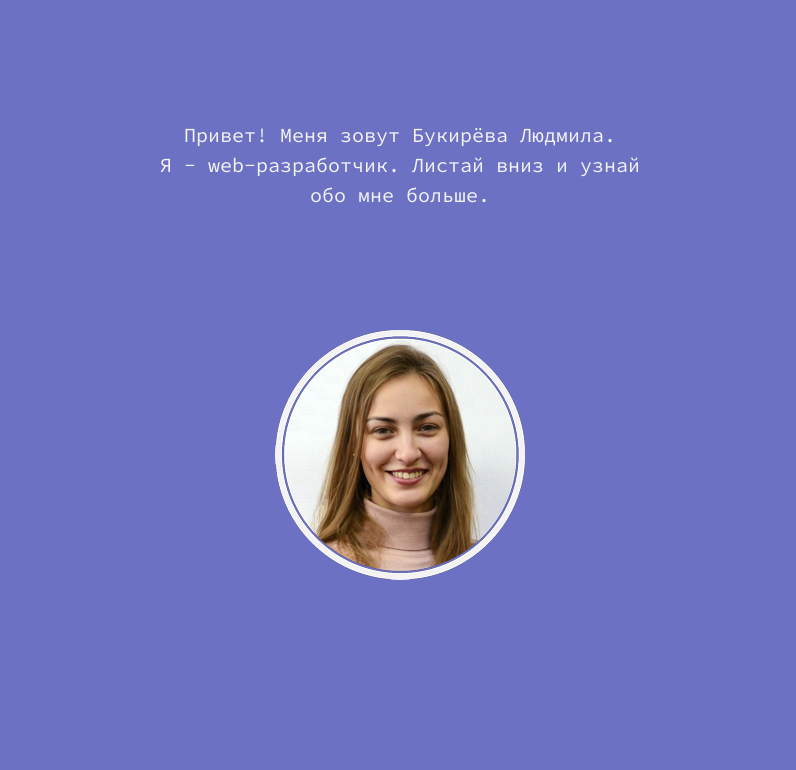
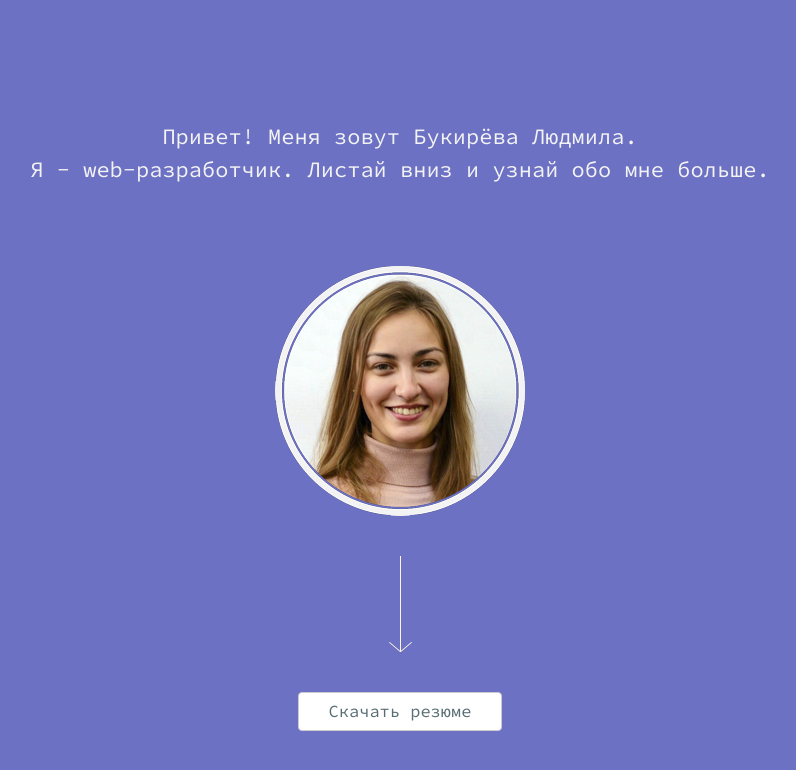
Before and after one commit to BukirevaLiudmila/site-portfolio, a plain HTML site: page index.html in a window 1280 px wide. Shown: the whole page, without its empty margins (240-1036 px from the left). Drawn offline with Linux system fonts and the light colour scheme.

Commit message:
added image

```diff
--- a/css/style.css
+++ b/css/style.css
@@ -1,13 +1,26 @@
+.indent-top {
+    margin-top: 5vh;
+}
 .greeting {
     color: #f3f3f3;
     font-family: 'Source Code Pro', monospace;
-    font-size: 20px;
+    font-size: 22px;
     font-weight: 400;
     padding-top: 15vh;
-    padding-bottom: 15vh;
+    padding-bottom: 10vh;
     text-align: center;
 }
-
+.my-btn {
+    padding-left: 30px;
+    padding-right: 30px;
+    font-family: 'Source Code Pro', monospace;
+    font-size: 17px;
+    font-weight: 400;
+    color: #586e75;
+}
+.lilac {
+    color: #6c71c4;
+}
 .screen1 {
     background-color: #6c71c4;
     height: 100vh ;
--- a/index.html
+++ b/index.html
@@ -10,16 +10,18 @@
 </head>
 <body>
     <div class="container-fluid screen1">
-        <div class="row greeting">
-            <div class="col"></div>
-            <div class="col-sm-5">
-                <div>Привет! Меня зовут Букирёва Людмила.<br>Я - web-разработчик. Листай вниз и узнай обо мне больше.</div>
-            </div>
-            <div class="col"></div>
+        <div class="row justify-content-center">
+            <div class="greeting">Привет! Меня зовут Букирёва Людмила.<br>Я - web-разработчик. Листай вниз и узнай обо мне больше.</div>
         </div>
         <div class="row justify-content-center">
             <img src="images/myPhoto.png" alt="Это я">
         </div>
+        <div class="row justify-content-center">
+            <img class="indent-top" src="images/arrow.png" alt="стрелка">
+        </div>
+        <div class="row justify-content-center">
+            <button type="button" class="btn btn-secondary indent-top my-btn">Скачать резюме</button>
+        </div>
     </div>
 </body>
 </html>
```
Also changed, not shown: images/arrow.png (added).
